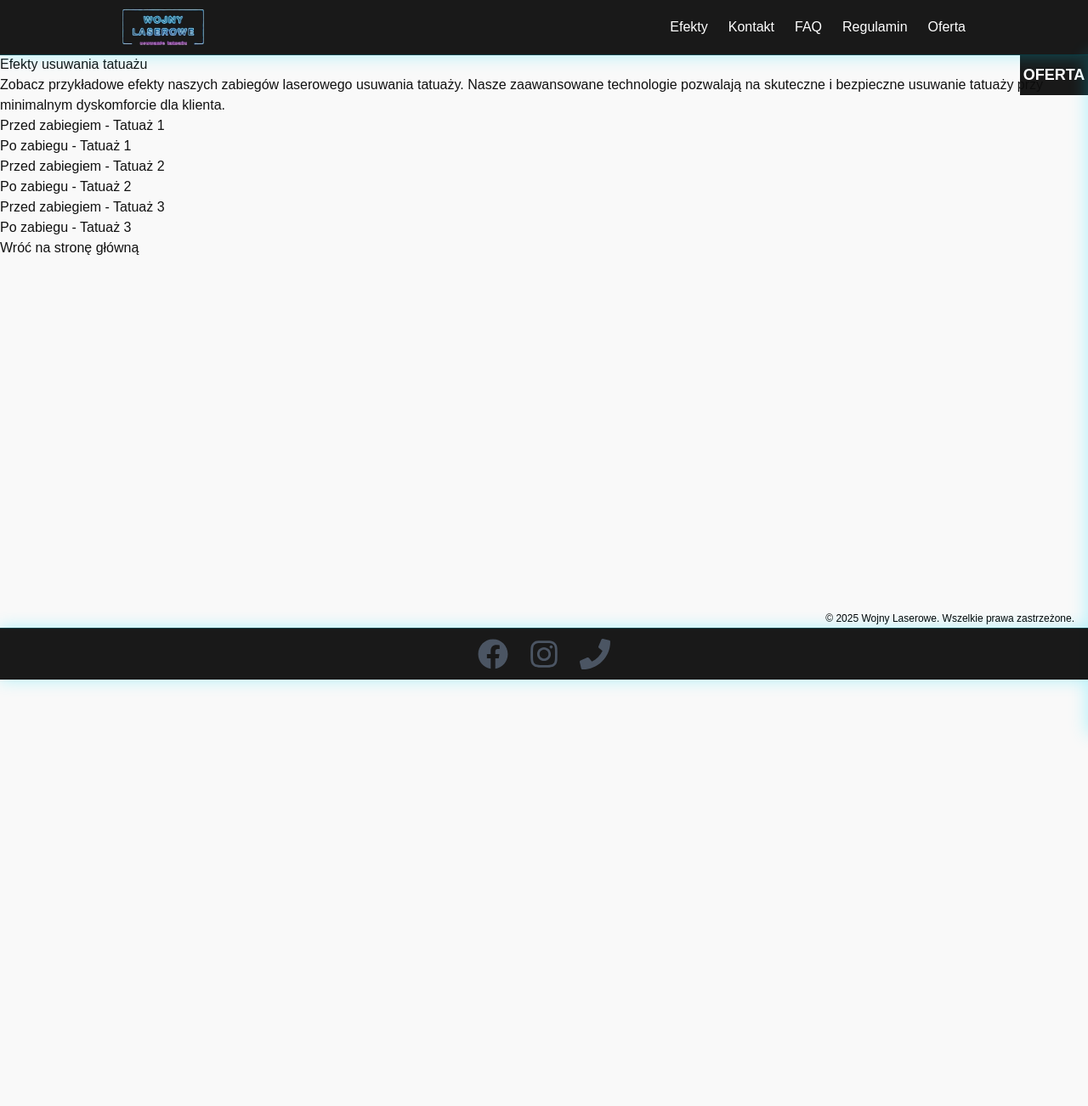
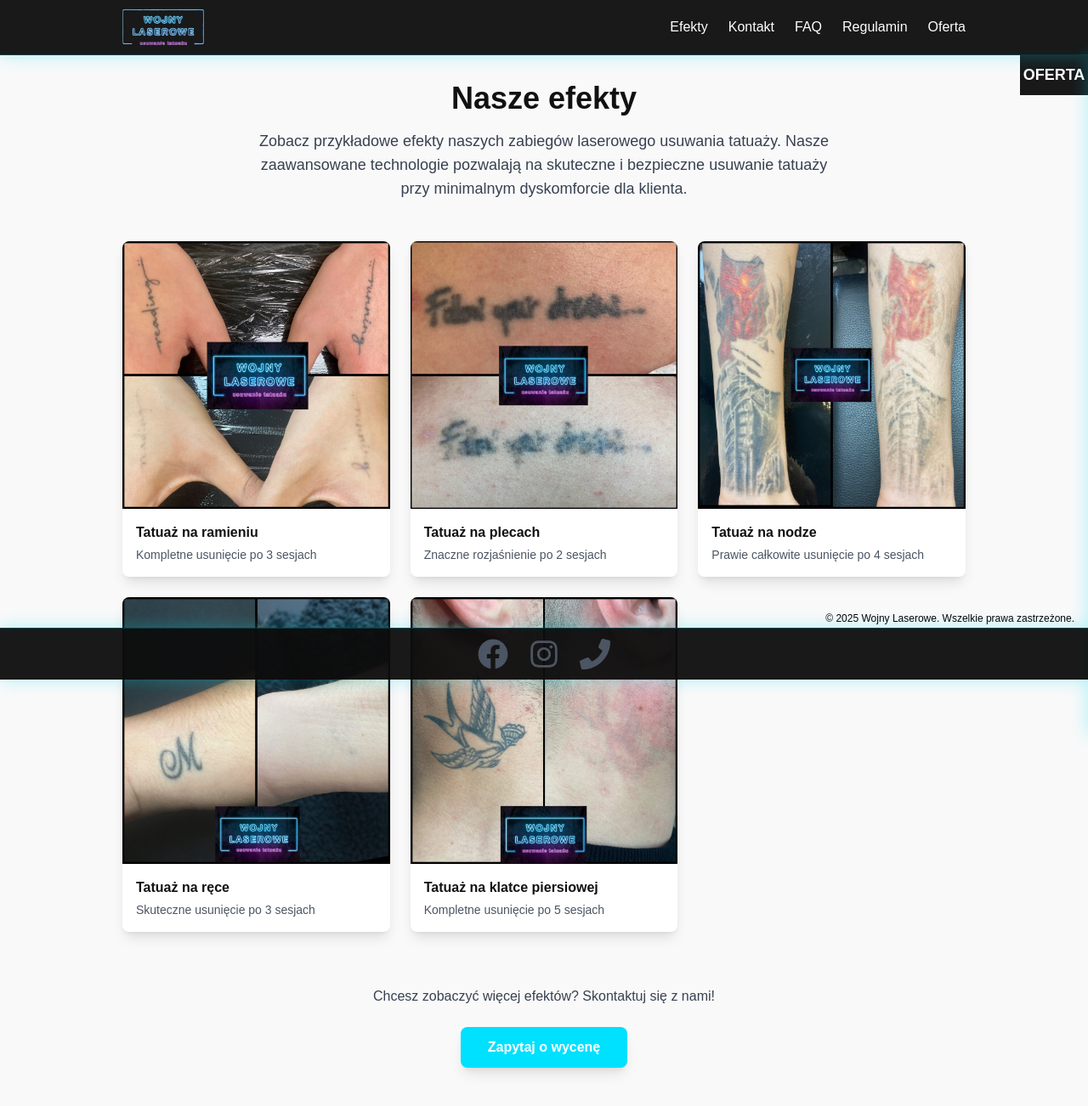
Before and after one commit to MateuszKarpowicz/wojnylaserowe, a Next.js app: page /efekty in a window 1280 px wide. Shown: the top 1302 px of the page at 85% size. Before the commit the page ends 800 px from the top, so only its background shows below. Built offline with nearby package versions, Linux system fonts and the light colour scheme.

Commit message:
Strona Efekty: galeria kafelków z hover effects i modalem + naprawa hamburger menu

```diff
--- a/app/efekty/page.js
+++ b/app/efekty/page.js
@@ -1,37 +1,35 @@
+import EffectsGallery from '../../components/EffectsGallery';
+
 export default function Efekty() {
   return (
-    <main>
-      <h1>Efekty usuwania tatuażu</h1>
-
-      <p>
-        Zobacz przykładowe efekty naszych zabiegów laserowego usuwania tatuaży.
-        Nasze zaawansowane technologie pozwalają na skuteczne i bezpieczne usuwanie
-        tatuaży przy minimalnym dyskomforcie dla klienta.
-      </p>
-
-      {/* --- GALLERY SECTION --- */}
-      <div>
-        <figure>
-          {/* Placeholder na zdjęcie efektu 1 */}
-          <div>Przed zabiegiem - Tatuaż 1</div>
-          <div>Po zabiegu - Tatuaż 1</div>
-        </figure>
-
-        <figure>
-          {/* Placeholder na zdjęcie efektu 2 */}
-          <div>Przed zabiegiem - Tatuaż 2</div>
-          <div>Po zabiegu - Tatuaż 2</div>
-        </figure>
-
-        <figure>
-          {/* Placeholder na zdjęcie efektu 3 */}
-          <div>Przed zabiegiem - Tatuaż 3</div>
-          <div>Po zabiegu - Tatuaż 3</div>
-        </figure>
+    <main className="min-h-screen bg-lightBg text-textDark px-4 py-8 mx-auto max-w-screen-lg">
+      {/* NAGŁÓWEK */}
+      <div className="text-center mb-12">
+        <h1 className="text-3xl md:text-4xl font-bold text-textDark mb-4">
+          Nasze efekty
+        </h1>
+        <p className="text-lg text-gray-700 max-w-2xl mx-auto">
+          Zobacz przykładowe efekty naszych zabiegów laserowego usuwania tatuaży.
+          Nasze zaawansowane technologie pozwalają na skuteczne i bezpieczne usuwanie
+          tatuaży przy minimalnym dyskomforcie dla klienta.
+        </p>
       </div>
 
-      {/* --- RETURN LINK --- */}
-      <a href="/">Wróć na stronę główną</a>
+      {/* GALERIA */}
+      <EffectsGallery />
+
+      {/* CTA */}
+      <div className="text-center mt-16">
+        <p className="text-gray-700 mb-6">
+          Chcesz zobaczyć więcej efektów? Skontaktuj się z nami!
+        </p>
+        <a
+          href="#oferta"
+          className="inline-block bg-neonBlue text-white px-8 py-3 rounded-lg hover:bg-neonPurple transition-colors duration-300 font-semibold shadow-lg hover:shadow-xl transform hover:scale-105"
+        >
+          Zapytaj o wycenę
+        </a>
+      </div>
     </main>
   );
 }
--- a/components/ContactSection.js
+++ b/components/ContactSection.js
@@ -65,9 +65,7 @@ export default function ContactSection() {
         <div className="grid grid-cols-1 lg:grid-cols-2 gap-12">
           {/* FORMULARZ */}
           <div>
-            <h3 className="text-2xl font-bold text-textDark mb-6">
-              Wyślij zapytanie
-            </h3>
+
             <ContactForm onSubmit={handleFormSubmit} />
           </div>
 
@@ -75,12 +73,10 @@ export default function ContactSection() {
           <div>
             {/* IKONY SOCIAL */}
             <div className="mb-8">
-              <h3 className="text-2xl font-bold text-textDark mb-6">
-                Skontaktuj się z nami
-              </h3>
 
+              <div className="flex items-center justify-center">
               <SocialMediaIcons size="text-4xl" className="mb-6" />
-
+              </div>
               {/* ADRES */}
               <div className="flex items-start gap-3 mb-6">
                 <FaMapMarkerAlt className="text-neonBlue text-xl mt-1" />
--- /dev/null
+++ b/components/EffectsGallery.js
@@ -0,0 +1,180 @@
+'use client';
+import Image from 'next/image';
+import { useState } from 'react';
+import { FaTimes, FaChevronLeft, FaChevronRight } from 'react-icons/fa';
+
+export default function EffectsGallery() {
+  const [selectedImage, setSelectedImage] = useState(null);
+  const [currentIndex, setCurrentIndex] = useState(0);
+
+  const effects = [
+    {
+      id: 1,
+      src: '/images/effects/efekty1.jpg',
+      alt: 'Efekt przed i po - usuwanie tatuażu',
+      title: 'Tatuaż na ramieniu',
+      description: 'Kompletne usunięcie po 3 sesjach'
+    },
+    {
+      id: 2,
+      src: '/images/effects/efekty2.jpg',
+      alt: 'Efekt przed i po - usuwanie tatuażu',
+      title: 'Tatuaż na plecach',
+      description: 'Znaczne rozjaśnienie po 2 sesjach'
+    },
+    {
+      id: 3,
+      src: '/images/effects/efekty3.jpg',
+      alt: 'Efekt przed i po - usuwanie tatuażu',
+      title: 'Tatuaż na nodze',
+      description: 'Prawie całkowite usunięcie po 4 sesjach'
+    },
+    {
+      id: 4,
+      src: '/images/effects/efekty4.jpg',
+      alt: 'Efekt przed i po - usuwanie tatuażu',
+      title: 'Tatuaż na ręce',
+      description: 'Skuteczne usunięcie po 3 sesjach'
+    },
+    {
+      id: 5,
+      src: '/images/effects/efekty5.jpg',
+      alt: 'Efekt przed i po - usuwanie tatuażu',
+      title: 'Tatuaż na klatce piersiowej',
+      description: 'Kompletne usunięcie po 5 sesjach'
+    }
+  ];
+
+  const openModal = (image, index) => {
+    setSelectedImage(image);
+    setCurrentIndex(index);
+  };
+
+  const closeModal = () => {
+    setSelectedImage(null);
+  };
+
+  const nextImage = () => {
+    setCurrentIndex((prevIndex) =>
+      prevIndex === effects.length - 1 ? 0 : prevIndex + 1
+    );
+  };
+
+  const prevImage = () => {
+    setCurrentIndex((prevIndex) =>
+      prevIndex === 0 ? effects.length - 1 : prevIndex - 1
+    );
+  };
+
+  const handleKeyDown = (e) => {
+    if (e.key === 'Escape') closeModal();
+    if (e.key === 'ArrowRight') nextImage();
+    if (e.key === 'ArrowLeft') prevImage();
+  };
+
+  return (
+    <>
+      {/* GALERIA KAFELKÓW */}
+      <div className="grid grid-cols-1 md:grid-cols-2 lg:grid-cols-3 gap-6">
+        {effects.map((effect, index) => (
+          <div
+            key={effect.id}
+            className="group cursor-pointer bg-white rounded-lg shadow-lg overflow-hidden hover:shadow-xl transition-all duration-300 transform hover:scale-105"
+            onClick={() => openModal(effect, index)}
+          >
+            {/* ZDJĘCIE */}
+            <div className="relative aspect-square overflow-hidden">
+              <Image
+                src={effect.src}
+                alt={effect.alt}
+                fill
+                className="object-cover group-hover:scale-110 transition-transform duration-300"
+              />
+
+              {/* OVERLAY NA HOVER */}
+              <div className="absolute inset-0 bg-black bg-opacity-0 group-hover:bg-opacity-30 transition-all duration-300 flex items-center justify-center">
+                <div className="opacity-0 group-hover:opacity-100 transition-opacity duration-300">
+                  <div className="bg-white bg-opacity-90 rounded-full p-3">
+                    <svg className="w-6 h-6 text-gray-800" fill="none" stroke="currentColor" viewBox="0 0 24 24">
+                      <path strokeLinecap="round" strokeLinejoin="round" strokeWidth={2} d="M21 21l-6-6m2-5a7 7 0 11-14 0 7 7 0 0114 0zM10 7v3m0 0v3m0-3h3m-3 0H7" />
+                    </svg>
+                  </div>
+                </div>
+              </div>
+            </div>
+
+            {/* OPIS */}
+            <div className="p-4">
+              <h3 className="font-semibold text-textDark mb-1">{effect.title}</h3>
+              <p className="text-sm text-gray-600">{effect.description}</p>
+            </div>
+          </div>
+        ))}
+      </div>
+
+      {/* MODAL */}
+      {selectedImage && (
+        <div
+          className="fixed inset-0 bg-black bg-opacity-90 z-50 flex items-center justify-center p-4"
+          onClick={closeModal}
+          onKeyDown={handleKeyDown}
+          tabIndex={0}
+        >
+          <div className="relative max-w-4xl max-h-full">
+            {/* ZDJĘCIE W MODALU */}
+            <div className="relative">
+              <Image
+                src={effects[currentIndex].src}
+                alt={effects[currentIndex].alt}
+                width={800}
+                height={600}
+                className="rounded-lg shadow-2xl max-h-[80vh] w-auto mx-auto"
+              />
+
+              {/* PRZYCISK ZAMKNIĘCIA */}
+              <button
+                onClick={closeModal}
+                className="absolute top-4 right-4 bg-white bg-opacity-90 hover:bg-opacity-100 rounded-full p-2 transition-all duration-300"
+                aria-label="Zamknij"
+              >
+                <FaTimes className="w-6 h-6 text-gray-800" />
+              </button>
+
+              {/* NAWIGACJA STRZAŁKAMI */}
+              <button
+                onClick={(e) => {
+                  e.stopPropagation();
+                  prevImage();
+                }}
+                className="absolute left-4 top-1/2 transform -translate-y-1/2 bg-white bg-opacity-90 hover:bg-opacity-100 rounded-full p-3 transition-all duration-300"
+                aria-label="Poprzednie zdjęcie"
+              >
+                <FaChevronLeft className="w-6 h-6 text-gray-800" />
+              </button>
+
+              <button
+                onClick={(e) => {
+                  e.stopPropagation();
+                  nextImage();
+                }}
+                className="absolute right-4 top-1/2 transform -translate-y-1/2 bg-white bg-opacity-90 hover:bg-opacity-100 rounded-full p-3 transition-all duration-300"
+                aria-label="Następne zdjęcie"
+              >
+                <FaChevronRight className="w-6 h-6 text-gray-800" />
+              </button>
+            </div>
+
+            {/* OPIS POD ZDJĘCIEM */}
+            <div className="mt-4 text-center text-white">
+              <h3 className="text-xl font-semibold mb-2">{effects[currentIndex].title}</h3>
+              <p className="text-gray-300">{effects[currentIndex].description}</p>
+              <p className="text-sm text-gray-400 mt-2">
+                {currentIndex + 1} z {effects.length}
+              </p>
+            </div>
+          </div>
+        </div>
+      )}
+    </>
+  );
+}
--- a/components/HeroSection.js
+++ b/components/HeroSection.js
@@ -53,7 +53,9 @@ export default function HeroSection() {
         </div>
 
         {/* IKONY SOCIAL */}
-              <SocialMediaIcons size="text-3xl" />
+        <div className="flex items-center justify-center">
+          <SocialMediaIcons size="text-3xl" />
+        </div>
       </div>
     </section>
   );
```
Also changed, not shown: components/Header.js (+77 -0 lines).
